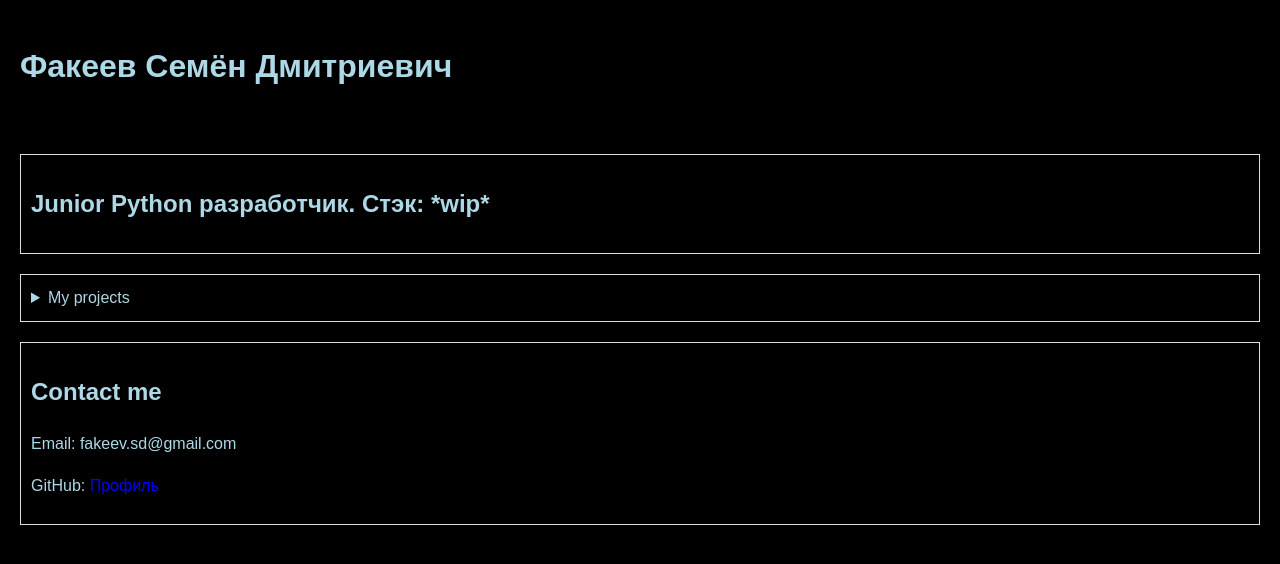
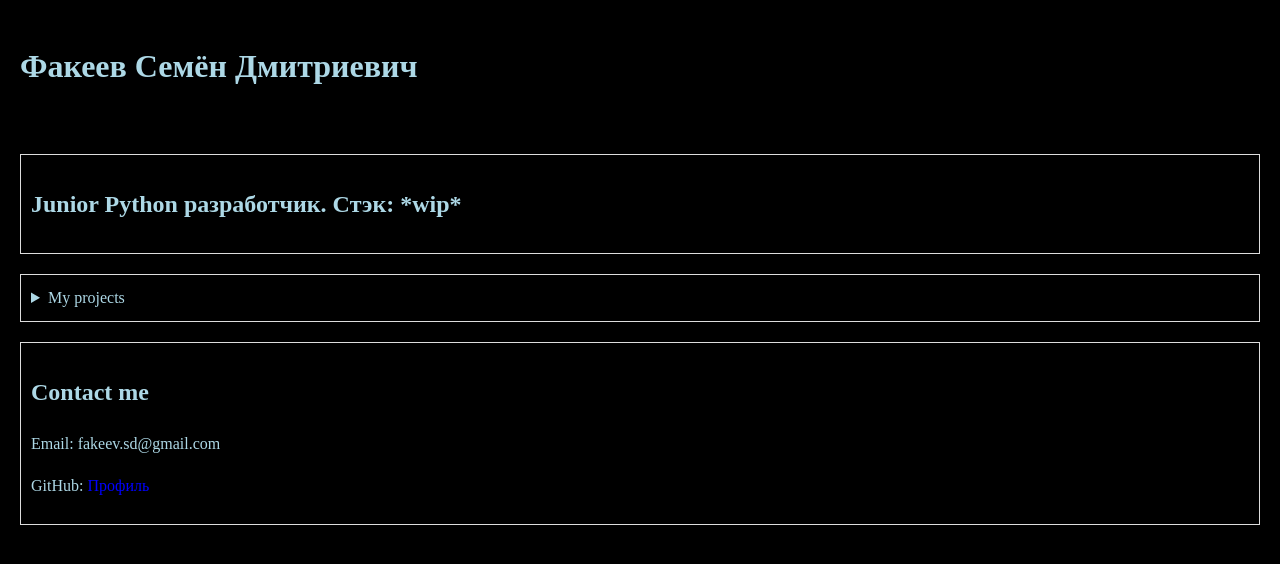
Before and after one commit to fakeev-sd/portfolio, a plain HTML site: page index.html in a window 1280 px wide. Drawn offline with Linux system fonts and the light colour scheme.

Commit message:
Update style.css

```diff
--- a/styles/style.css
+++ b/styles/style.css
@@ -1,7 +1,7 @@
 body {
     background: black;
     color: LightBlue;
-    font-family: Bahnschrift, sans-serif;
+    font-family: Bahnschrift, regular;
     margin: 0;
     padding: 0;
     line-height: 1.6;
```
